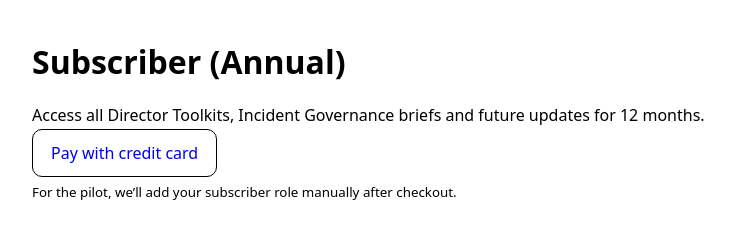
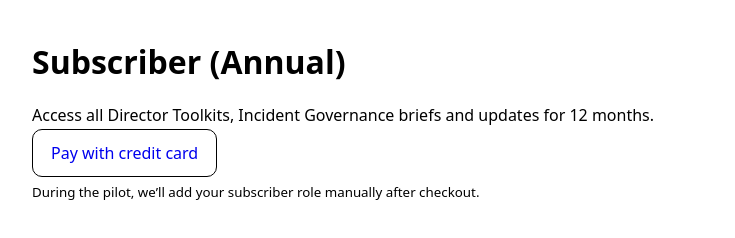
Before and after one commit to markgmeehan11-hub/beforethebreach-site, a plain HTML site: page subscribe/index.html in a window 1280 px wide. Shown: the whole page, without its empty margins (8-743 px from the left). Drawn offline with Linux system fonts and the light colour scheme.

Commit message:
Update index.html

```diff
--- a/subscribe/index.html
+++ b/subscribe/index.html
@@ -8,9 +8,9 @@
 </head>
 <body>
   <h1>Subscriber (Annual)</h1>
-  <p>Access all Director Toolkits, Incident Governance briefs and future updates for 12 months.</p>
+  <p>Access all Director Toolkits, Incident Governance briefs and updates for 12 months.</p>
   <p><a id="stripe" href="#" style="padding:12px 18px;border:1px solid #000;border-radius:10px;text-decoration:none">Pay with credit card</a></p>
-  <p><small>For the pilot, we’ll add your subscriber role manually after checkout.</small></p>
+  <p><small>During the pilot, we’ll add your subscriber role manually after checkout.</small></p>
   <script>
     fetch('/content/site.json?_=' + Date.now())
       .then(r => r.json()).then(cfg => { document.getElementById('stripe').href = cfg.stripe_link || '#'; })
```
